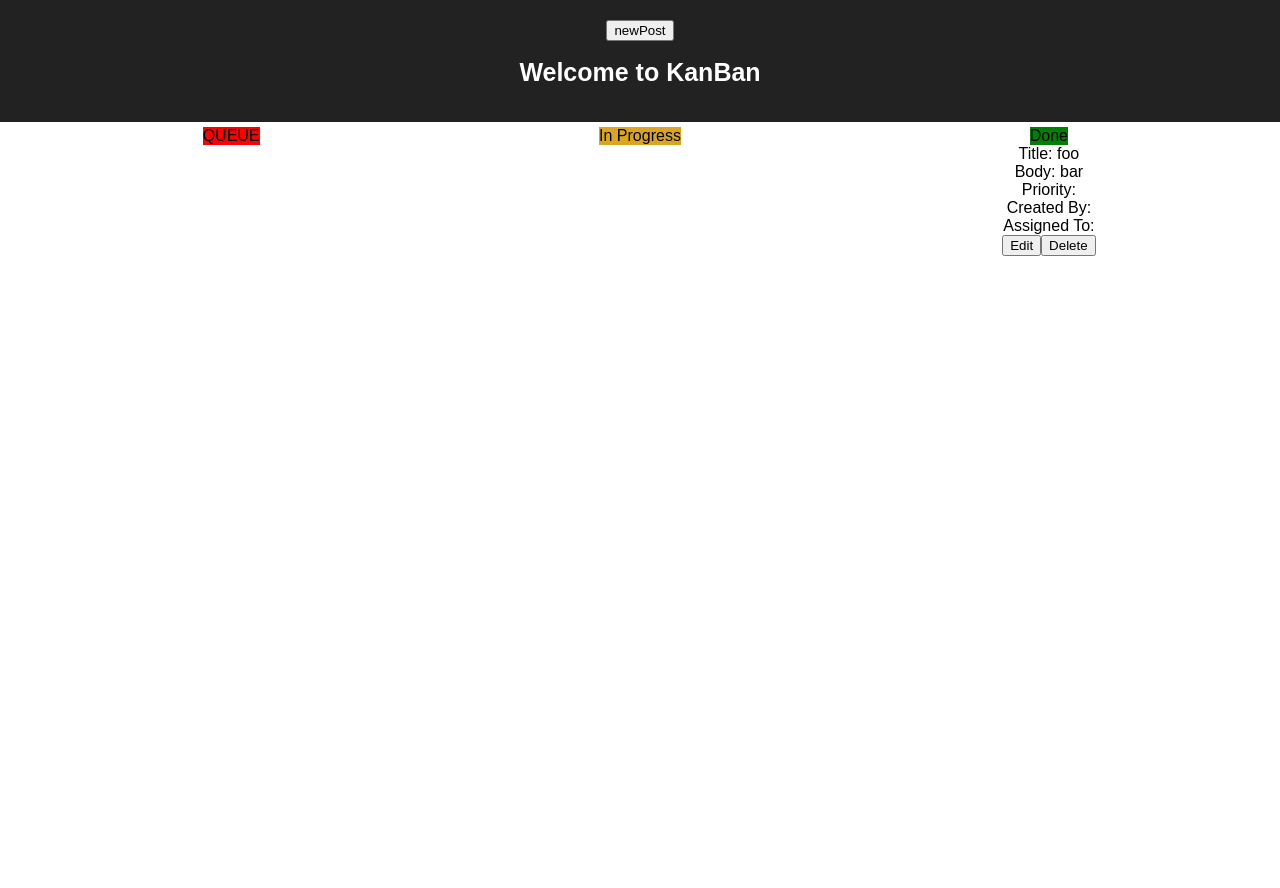
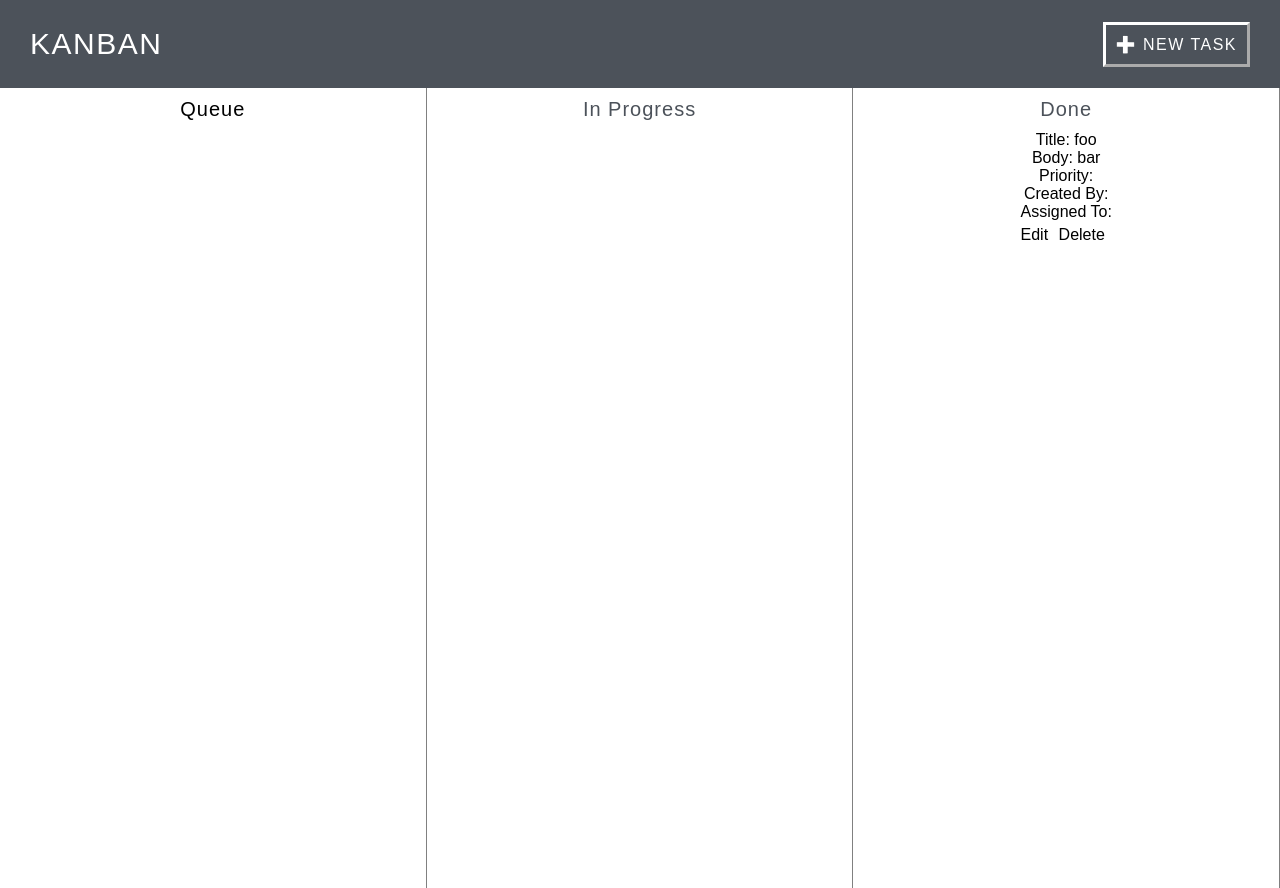
Before and after one commit to IsaiahHarris/kanban, a React (Create React App) app in the folder kanban/: page / in a window 1280 px wide. Before the commit the page ends 800 px from the top, so only its background shows below. Built offline with nearby package versions, Linux system fonts and the light colour scheme; no server answers.

Commit message:
css works

```diff
--- a/kanban/src/components/App/App.css
+++ b/kanban/src/components/App/App.css
@@ -4,32 +4,24 @@ html, body{
 }
 .App {
   text-align: center;
-  height: 85%;
+  height: 100%;
   width: 100%;
 }
 
 .column-container{
   height: 100%;
-  width: 27%;
-  /* border-left:1px solid black;
-  border-right:1px solid black; */
+  width: 100%;
   display: flex;
   flex-direction:column;
   justify-content: flex-start;
   align-items: center;
-  padding:5px;
+  border-right:1px solid grey;
 }
 
 .main-body{
+  height: 100%;
   display: flex;
   flex-direction: row;
   align-items: flex-start;
   justify-content: space-evenly;
 }
-
-.App-intro {
-  font-size: large;
-}
-.card-entry{
-
-}
--- a/kanban/src/components/App/App.js
+++ b/kanban/src/components/App/App.js
@@ -26,8 +26,8 @@ class App extends React.Component {
       <div className="App">
         <Header />
         <div className="main-body">
-          <Column status_id={this.props.status_id} users = {this.props.users} label="QUEUE" cards={this.props.cards} />
-          <Column status_id={this.props.status_id} users = {this.props.users} label="In Progress" cards={this.props.cards} />
+          <Column className = "Queue-column" status_id={this.props.status_id} users = {this.props.users} label="Queue" cards={this.props.cards} />
+          <Column className = "in-progress-column" status_id={this.props.status_id} users = {this.props.users} label="In Progress" cards={this.props.cards} />
           <Column status_id={this.props.status_id} users = {this.props.users} label="Done" cards={this.props.cards} />
         </div>
         <NewCardForm users = {this.props.users}/>
--- a/kanban/src/components/Card/index.js
+++ b/kanban/src/components/Card/index.js
@@ -28,8 +28,10 @@ class Card extends React.Component {
         <div className="priority_id">Priority: {this.props.priority}</div>
         <div className="created_by">Created By: {this.props.created_by}</div>
         <div className="assigned_to">Assigned To: {this.props.assigned_to}</div>
-        <button className="button" onClick={this.showDiv.bind(this)}>Edit</button>
-        <button className="del" onClick={() => { this.props.deleteCard(id) }}>Delete</button>
+        <div className="action-container">
+        <div className="button" onClick={this.showDiv.bind(this)}>Edit</div>
+        <div className="del" onClick={() => { this.props.deleteCard(id) }}>Delete</div>
+        </div>
         {this.state.show && <EditCardForm id={id} users={this.props.users} created_by={this.props.created_by} status_id={this.props.status_id}>
           <EditCardButton
             statusName={this.props.statusName}
--- a/kanban/src/components/Column/Column.css
+++ b/kanban/src/components/Column/Column.css
@@ -1,3 +1,6 @@
 .card{
   background-color:green;
 }
+.In.Progress, .QUEUE, .Done{
+  color: #4c525a;
+}
--- a/kanban/src/components/Column/index.js
+++ b/kanban/src/components/Column/index.js
@@ -1,5 +1,4 @@
 import React from 'react';
-import Card from '../Card';
 import './Column.css';
 import CardList from '../CardList';
 
@@ -19,7 +18,7 @@ const Column = props => {
 
 function filterCards(label, cards) {
     switch (label) {
-      case 'QUEUE':
+      case 'Queue':
         return cards.filter(card => card.status_id === 1);
       case 'In Progress':
         return cards.filter(card => card.status_id === 2);
--- a/kanban/src/components/Header/Header.css
+++ b/kanban/src/components/Header/Header.css
@@ -3,14 +3,48 @@ display: none;
 }
 
 .Header-header {
-  background-color: #222;
-  height: 12%;
+  background-color:#4c525a;
+  height: 6%;
   padding: 20px;
   color: white;
+  display: flex;
+  justify-content: space-between;
+  align-items:center;
 }
 
 .Header-title {
-  font-size: 25px;
+  margin-left:10px;
+  font-size: 30px;
+  letter-spacing: 1.5px;
+}
+
+.add-task-button{
+  border: 3px white outset;
+  padding:10px;
+  letter-spacing: 1.5px;
+  color: transparent;
+  text-shadow: 0 0 0 white;
+  text-align: center;
+  margin-right:10px;
+}
+
+.add-task-button:hover{
+  border: 5px white outset;
+  padding:10px;
+  letter-spacing: 1.5px;
+  color: transparent;
+  text-shadow: 0 0 0 white;
+  text-align: center;
+  margin-right:10px;
+}
+.add-task-button:active{
+  border: 3px white inset;
+  padding:10px;
+  letter-spacing: 1.5px;
+  color: transparent;
+  text-shadow: 0 0 0 white;
+  text-align: center;
+  margin-right:10px;
 }
 @keyframes Header-logo-spin {
   from { transform: rotate(0deg); }
--- a/kanban/src/components/Header/index.js
+++ b/kanban/src/components/Header/index.js
@@ -20,8 +20,8 @@ class Header extends React.Component {
     return (
       <header className="Header-header">
         <img src={logo} className="Header-logo" alt="logo" />
-        <button onClick={this.showForm.bind(this)}>newPost</button>
-        <h1 className="Header-title">Welcome to KanBan</h1>
+        <div className="Header-title">KANBAN</div>
+        <div className="add-task-button" onClick={this.showForm.bind(this)}>➕ NEW TASK</div>
       </header>
     )
   }
--- a/kanban/src/styles.css
+++ b/kanban/src/styles.css
@@ -5,10 +5,11 @@ body, html{
 
 .card-list-container{
   display: flex;
-  justify-content: center;
+  flex-direction: column;
+  align-items: center;
   flex-wrap:wrap;
-  height: 70%;
-  width:100%;
+  height: 100%;
+  width:85%;
 }
 
 .edit-card-form{
@@ -19,27 +20,40 @@ body, html{
 }
 
 .Done-card{
-  height: 20%;
+  height: 15%;
   margin-top:10px;
   width:100%;
-  background-color: green;
+
+  background-color:#f7f8fb;
+  border: 1px solid #bfc6d3;
   margin-top:10px;
+  text-align:left;
+  padding:12px;
 }
 
 .Queue-card{
-  height: 20%;
+  height: 15%;
   margin-top:10px;
   width:100%;
-  background-color: red;
-  margin-top:10px;
+  background-color: #fdf1de;
+  border:1px solid #f7a51c;
+  text-align: left;
+  padding:12px;
 }
 
+.del{
+  margin-right:7px;
+}
 .In.Progress-card{
-  height: 20%;
+  height: 15%;
   margin-top:10px;
   width:100%;
-  background-color: goldenrod;
+  background-color: #e5fdca;
+  border:1px solid #81cc2d;
+
   margin-top:10px;
+  padding:12px;
+  text-align: left;
 }
 
 
@@ -47,16 +61,17 @@ body, html{
   height: 100%;
 }
 
-.Done{
-  background-color: green;
-  height: 100%;
-}
-.QUEUE{
-  background-color: red;
-  height:100%;
+.In.Progress, .Done, .Queue{
+  width:100%;
+  padding:10px 0;
+  display: flex;
+  justify-content: center;
+  letter-spacing: 1px;
+  font-size:20px;
 }
 
-.In.Progress{
-  background-color: goldenrod;
-  height: 100%;
+.action-container{
+  margin-top:5px;
+  display: flex;
+  justify-content: space-between;
 }
```
